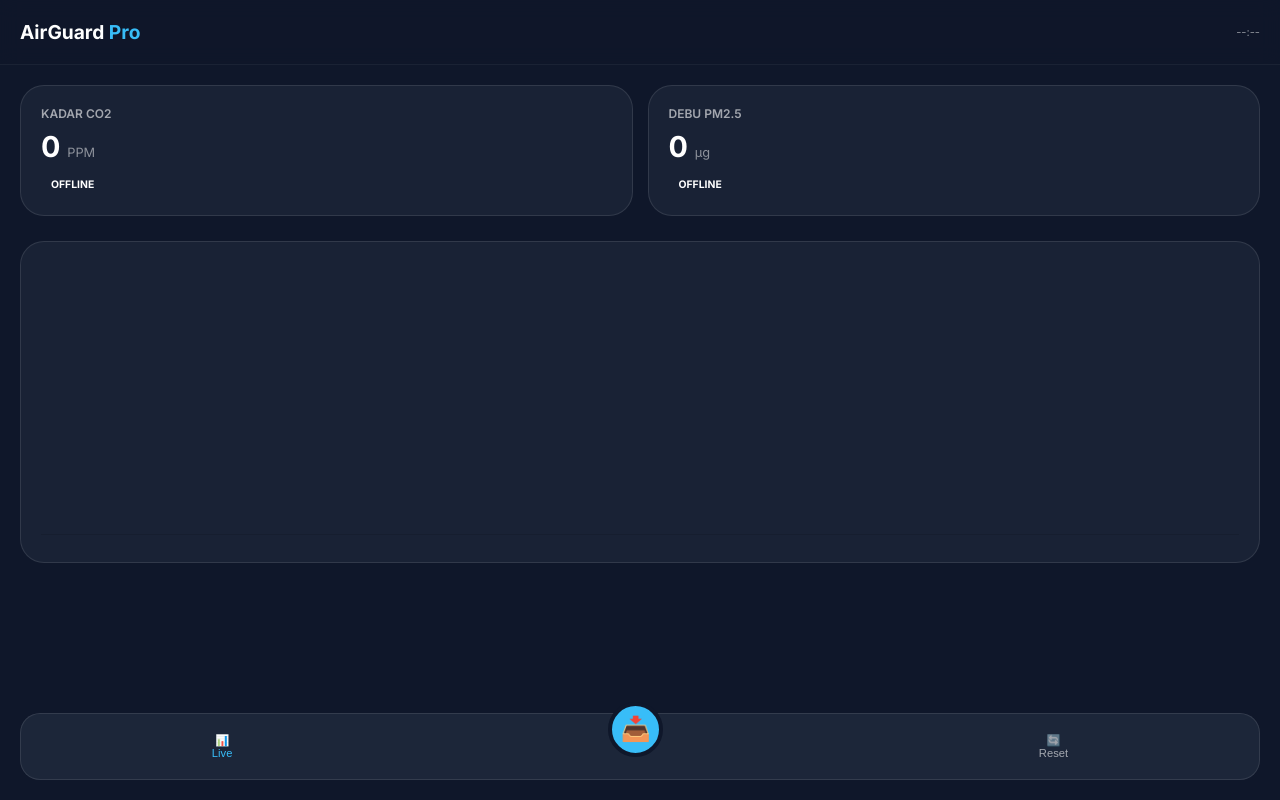
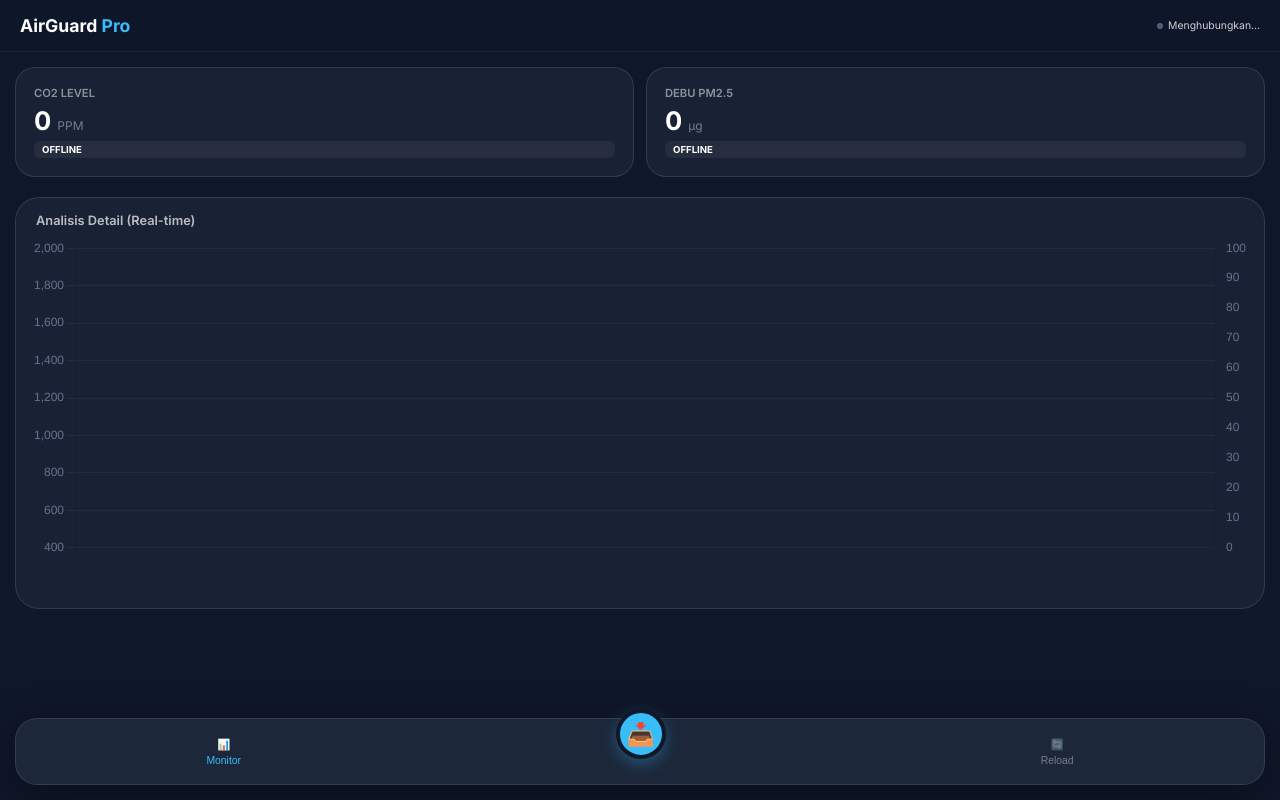
Before and after one commit to risaldijufri141/monitoring_kualitas_udara, a plain HTML site: page index.html in a window 1280 px wide. Drawn offline with nearby package versions, Linux system fonts and the light colour scheme; no server answers.

Commit message:
Add files via upload

```diff
--- a/index.html
+++ b/index.html
@@ -4,7 +4,8 @@
     <meta charset="UTF-8">
     <meta name="viewport" content="width=device-width, initial-scale=1.0, maximum-scale=1.0, user-scalable=no">
     <meta name="theme-color" content="#0f172a">
-    <title>AirGuard Pro App</title>
+    <meta name="apple-mobile-web-app-capable" content="yes">
+    <title>AirGuard Pro - Dashboard App</title>
 
     <script src="https://www.gstatic.com/firebasejs/8.10.1/firebase-app.js"></script>
     <script src="https://www.gstatic.com/firebasejs/8.10.1/firebase-database.js"></script>
@@ -14,78 +15,69 @@
 
     <style>
         :root {
-            --primary: #38bdf8;
-            --bg: #0f172a;
-            --card: rgba(30, 41, 59, 0.7);
-            --success: #4ade80;  /* Hijau */
-            --warning: #fbbf24;  /* Kuning */
-            --danger: #f87171;   /* Merah */
+            --primary: #38bdf8; --bg: #0f172a; --card: rgba(30, 41, 59, 0.7);
+            --success: #4ade80; --warning: #fbbf24; --danger: #f87171;
         }
 
         body {
-            font-family: 'Inter', sans-serif;
-            background: var(--bg); color: white; margin: 0; padding: 0;
-            overflow-x: hidden; -webkit-tap-highlight-color: transparent;
+            font-family: 'Inter', sans-serif; background: var(--bg); color: white;
+            margin: 0; padding: 0; overflow-x: hidden; -webkit-tap-highlight-color: transparent;
         }
 
+        /* App Header */
         .app-header {
-            position: sticky; top: 0; background: rgba(15, 23, 42, 0.8);
-            backdrop-filter: blur(10px); padding: 20px; display: flex;
+            position: sticky; top: 0; background: rgba(15, 23, 42, 0.9);
+            backdrop-filter: blur(15px); padding: 15px 20px; display: flex;
             justify-content: space-between; align-items: center; z-index: 100;
             border-bottom: 1px solid rgba(255,255,255,0.05);
         }
+        .brand { font-weight: 700; font-size: 1.1rem; }
+        .brand span { color: var(--primary); }
+        .live-indicator { font-size: 0.65rem; display: flex; align-items: center; gap: 5px; opacity: 0.8; }
+        .dot { width: 6px; height: 6px; border-radius: 50%; background: #64748b; }
+        .dot.active { background: var(--success); box-shadow: 0 0 8px var(--success); }
 
-        .brand { font-weight: 700; font-size: 1.2rem; }
-        .brand span { color: var(--primary); }
+        /* Main App Content */
+        .app-container { padding: 15px; padding-bottom: 100px; }
 
-        .app-container { padding: 20px; padding-bottom: 100px; }
-        .app-grid { display: grid; grid-template-columns: 1fr 1fr; gap: 15px; margin-bottom: 25px; }
+        .app-grid { display: grid; grid-template-columns: 1fr 1fr; gap: 12px; margin-bottom: 20px; }
+        .app-card {
+            background: var(--card); border-radius: 20px; padding: 18px;
+            border: 1px solid rgba(255,255,255,0.1); transition: all 0.4s cubic-bezier(0.4, 0, 0.2, 1);
+        }
+        .card-label { opacity: 0.5; font-size: 0.7rem; font-weight: 600; text-transform: uppercase; }
+        .card-value { font-size: 1.6rem; font-weight: 700; margin: 5px 0; transition: 0.3s; }
+        .card-unit { font-size: 0.75rem; opacity: 0.4; font-weight: 400; }
+        .status-tag { font-size: 0.6rem; font-weight: 800; padding: 3px 8px; border-radius: 6px; background: rgba(255,255,255,0.05); }
 
-        .app-card {
-            background: var(--card); border-radius: 24px; padding: 20px;
-            border: 1px solid rgba(255,255,255,0.1); transition: 0.3s;
-        }
-
-        .card-label { opacity: 0.6; font-size: 0.75rem; font-weight: 600; }
-        .card-value { font-size: 1.8rem; font-weight: 700; margin: 8px 0; }
-        .card-unit { font-size: 0.8rem; opacity: 0.5; font-weight: 400; }
-
-        .status-tag {
-            font-size: 0.65rem; font-weight: 800; padding: 4px 10px;
-            border-radius: 8px; text-transform: uppercase; display: inline-block;
-        }
-
-        /* Color States */
+        /* Kategori Colors */
         .state-safe { color: var(--success); }
         .state-warn { color: var(--warning); }
         .state-danger { color: var(--danger); animation: pulse 1s infinite; }
+        @keyframes pulse { 0%, 100% { transform: scale(1); } 50% { transform: scale(1.05); } }
 
-        @keyframes pulse {
-            0% { transform: scale(1); opacity: 1; }
-            50% { transform: scale(1.05); opacity: 0.8; }
-            100% { transform: scale(1); opacity: 1; }
+        /* Chart Section */
+        .chart-section {
+            background: var(--card); border-radius: 24px; padding: 15px;
+            height: 380px; border: 1px solid rgba(255,255,255,0.1);
         }
-
-        .chart-container {
-            background: var(--card); border-radius: 24px; padding: 20px;
-            height: 280px; border: 1px solid rgba(255,255,255,0.1);
-        }
+        .chart-header { display: flex; justify-content: space-between; align-items: center; margin-bottom: 10px; padding: 0 5px; }
+        .chart-title { font-size: 0.8rem; font-weight: 600; opacity: 0.7; }
 
         /* Bottom Nav */
         .bottom-nav {
-            position: fixed; bottom: 20px; left: 20px; right: 20px;
-            background: rgba(30, 41, 59, 0.9); backdrop-filter: blur(15px);
-            height: 65px; border-radius: 20px; display: flex;
+            position: fixed; bottom: 15px; left: 15px; right: 15px;
+            background: rgba(30, 41, 59, 0.95); backdrop-filter: blur(20px);
+            height: 65px; border-radius: 22px; display: flex;
             justify-content: space-around; align-items: center;
-            border: 1px solid rgba(255,255,255,0.1); z-index: 1000;
+            border: 1px solid rgba(255,255,255,0.1); box-shadow: 0 10px 40px rgba(0,0,0,0.4); z-index: 1000;
         }
-
-        .nav-btn { background: none; border: none; color: white; font-size: 0.7rem; opacity: 0.6; }
-        .nav-btn.active { opacity: 1; color: var(--primary); }
-        .center-btn {
-            background: var(--primary); color: var(--bg); width: 55px; height: 55px;
+        .nav-item { background: none; border: none; color: white; opacity: 0.4; font-size: 0.65rem; display: flex; flex-direction: column; align-items: center; gap: 4px; }
+        .nav-item.active { opacity: 1; color: var(--primary); }
+        .export-btn {
+            background: var(--primary); color: var(--bg); width: 50px; height: 50px;
             border-radius: 50%; display: flex; align-items: center; justify-content: center;
-            margin-top: -35px; border: 4px solid var(--bg); font-size: 1.5rem;
+            margin-top: -35px; border: 4px solid var(--bg); font-size: 1.4rem; box-shadow: 0 5px 15px rgba(56,189,248,0.3);
         }
     </style>
 </head>
@@ -93,36 +85,42 @@
 
     <header class="app-header">
         <div class="brand">AirGuard <span>Pro</span></div>
-        <div style="font-size: 0.7rem; opacity: 0.5;" id="time-display">--:--</div>
+        <div class="live-indicator">
+            <div id="active-dot" class="dot"></div>
+            <span id="active-text">Menghubungkan...</span>
+        </div>
     </header>
 
     <main class="app-container">
         <div class="app-grid">
             <div class="app-card" id="card-co2">
-                <div class="card-label">KADAR CO2</div>
+                <div class="card-label">CO2 Level</div>
                 <div id="co2-val" class="card-value">0 <span class="card-unit">PPM</span></div>
-                <div id="co2-status" class="status-tag">OFFLINE</div>
+                <div id="co2-st" class="status-tag">OFFLINE</div>
             </div>
-
             <div class="app-card" id="card-pm">
-                <div class="card-label">DEBU PM2.5</div>
+                <div class="card-label">Debu PM2.5</div>
                 <div id="pm-val" class="card-value">0 <span class="card-unit">µg</span></div>
-                <div id="pm-status" class="status-tag">OFFLINE</div>
+                <div id="pm-st" class="status-tag">OFFLINE</div>
             </div>
         </div>
 
-        <div class="chart-container">
-            <canvas id="liveChart"></canvas>
+        <div class="chart-section">
+            <div class="chart-header">
+                <div class="chart-title">Analisis Detail (Real-time)</div>
+            </div>
+            <div style="height: 320px;"><canvas id="detailChart"></canvas></div>
         </div>
     </main>
 
     <nav class="bottom-nav">
-        <button class="nav-btn active">📊<br>Live</button>
-        <button class="center-btn" onclick="exportToExcel()">📥</button>
-        <button class="nav-btn" onclick="window.location.reload()">🔄<br>Reset</button>
+        <button class="nav-item active"><span>📊</span>Monitor</button>
+        <button class="export-btn" onclick="exportToExcel()">📥</button>
+        <button class="nav-item" onclick="window.location.reload()"><span>🔄</span>Reload</button>
     </nav>
 
 <script>
+    // --- Konfigurasi Firebase ---
     const firebaseConfig = {
         apiKey: "AIzaSyAeNo2FiRyRsYkt3yNlaoTjKYehA8KDiV8",
         databaseURL: "https://air-quality-monitoring-97365-default-rtdb.asia-southeast1.firebasedatabase.app",
@@ -132,77 +130,105 @@
     const db = firebase.database();
 
     let chart;
-    let excelBuffer = [];
+    let excelData = [];
+    let lastPulse = Date.now();
 
     function init() {
-        const ctx = document.getElementById('liveChart').getContext('2d');
-        chart = new Chart(ctx, {
-            type: 'line',
-            data: { labels: [], datasets: [
-                { label: 'CO2', borderColor: '#38bdf8', data: [], tension: 0.4, pointRadius: 0, fill: true, backgroundColor: 'rgba(56, 189, 248, 0.05)' },
-                { label: 'PM2.5', borderColor: '#fb923c', data: [], tension: 0.4, pointRadius: 0, fill: true, backgroundColor: 'rgba(251, 146, 60, 0.05)' }
-            ]},
-            options: { responsive: true, maintainAspectRatio: false, plugins: { legend: { display: false } }, scales: { y: { display: false }, x: { grid: { display: false } } } }
-        });
+        initDetailedChart();
 
         db.ref('monitoring').on('value', snap => {
             if(!snap.exists()) return;
-            let labels = [], co2Data = [], pmData = [];
-            excelBuffer = [];
+            lastPulse = Date.now();
+            updateStatus(true);
+
+            let labels = [], co2s = [], pms = [];
+            excelData = [];
 
             snap.forEach(child => {
                 const d = child.val();
                 const now = new Date();
-                const ts = now.toLocaleTimeString('id-ID', {hour:'2-digit', minute:'2-digit'});
+                const timeStr = now.toLocaleTimeString('id-ID', {hour:'2-digit', minute:'2-digit'});
 
-                labels.push(ts);
-                co2Data.push(d.co2);
-                pmData.push(d.pm25);
+                labels.push(timeStr);
+                co2s.push(d.co2);
+                pms.push(d.pm25);
 
-                excelBuffer.push({
+                const cat = getCat(d.co2, d.pm25);
+                excelData.push({
                     "Waktu": now.toLocaleString(),
                     "CO2 (PPM)": Math.round(d.co2),
                     "PM2.5 (ug/m3)": Math.round(d.pm25),
-                    "Kategori": getCategory(d.co2, d.pm25).text
+                    "Status": cat.text
                 });
 
                 updateCard('co2', d.co2);
                 updateCard('pm', d.pm25);
             });
 
-            chart.data.labels = labels.slice(-15);
-            chart.data.datasets[0].data = co2Data.slice(-15);
-            chart.data.datasets[1].data = pmData.slice(-15);
+            chart.data.labels = labels.slice(-20);
+            chart.data.datasets[0].data = co2s.slice(-20);
+            chart.data.datasets[1].data = pms.slice(-20);
             chart.update();
-            document.getElementById('time-display').innerText = new Date().toLocaleTimeString();
         });
     }
 
-    function getCategory(co2, pm) {
-        // Logika 3 Kategori: Aman, Waspada, Bahaya
-        if (co2 > 1200 || pm > 35) return { text: "BAHAYA", class: "state-danger", bg: "rgba(248, 113, 113, 0.1)" };
-        if (co2 > 800 || pm > 15) return { text: "WASPADA", class: "state-warn", bg: "rgba(251, 191, 36, 0.1)" };
-        return { text: "AMAN", class: "state-safe", bg: "rgba(74, 222, 128, 0.1)" };
+    function initDetailedChart() {
+        const ctx = document.getElementById('detailChart').getContext('2d');
+        const g1 = ctx.createLinearGradient(0, 0, 0, 300);
+        g1.addColorStop(0, 'rgba(56, 189, 248, 0.3)'); g1.addColorStop(1, 'transparent');
+        const g2 = ctx.createLinearGradient(0, 0, 0, 300);
+        g2.addColorStop(0, 'rgba(251, 146, 60, 0.3)'); g2.addColorStop(1, 'transparent');
+
+        chart = new Chart(ctx, {
+            type: 'line',
+            data: { labels: [], datasets: [
+                { label: 'CO2', borderColor: '#38bdf8', data: [], tension: 0.4, fill: true, backgroundColor: g1, yAxisID: 'y', pointRadius: 0 },
+                { label: 'PM2.5', borderColor: '#fb923c', data: [], tension: 0.4, fill: true, backgroundColor: g2, yAxisID: 'y1', pointRadius: 0 }
+            ]},
+            options: {
+                responsive: true, maintainAspectRatio: false,
+                plugins: { legend: { display: false } },
+                scales: {
+                    y: { position: 'left', grid: { color: 'rgba(255,255,255,0.05)' }, ticks: { color: '#64748b' }, min: 400, max: 2000 },
+                    y1: { position: 'right', grid: { display: false }, ticks: { color: '#64748b' }, min: 0, max: 100 },
+                    x: { grid: { display: false }, ticks: { color: '#64748b', maxTicksLimit: 6 } }
+                }
+            }
+        });
+    }
+
+    function getCat(co2, pm) {
+        if (co2 > 1200 || pm > 35) return { text: "BAHAYA", cls: "state-danger", bg: "rgba(248, 113, 113, 0.1)" };
+        if (co2 > 800 || pm > 15) return { text: "WASPADA", cls: "state-warn", bg: "rgba(251, 191, 36, 0.1)" };
+        return { text: "AMAN", cls: "state-safe", bg: "rgba(74, 222, 128, 0.1)" };
     }
 
     function updateCard(type, val) {
-        const cat = (type === 'co2') ? getCategory(val, 0) : getCategory(0, val);
+        const cat = (type === 'co2') ? getCat(val, 0) : getCat(0, val);
         const valEl = document.getElementById(type + '-val');
-        const stEl = document.getElementById(type + '-status');
+        const stEl = document.getElementById(type + '-st');
         const cardEl = document.getElementById('card-' + type);
 
         valEl.innerHTML = `${Math.round(val)} <span class="card-unit">${type=='co2'?'PPM':'µg'}</span>`;
-        valEl.className = `card-value ${cat.class}`;
+        valEl.className = `card-value ${cat.cls}`;
         stEl.innerText = cat.text;
-        stEl.style.color = `var(--${cat.class.split('-')[1]})`;
+        stEl.style.color = `var(--${cat.cls.split('-')[1]})`;
         cardEl.style.background = cat.bg;
     }
 
+    function updateStatus(isOnline) {
+        document.getElementById('active-dot').className = isOnline ? 'dot active' : 'dot';
+        document.getElementById('active-text').innerText = isOnline ? 'Live Monitoring' : 'Alat Offline';
+    }
+
+    setInterval(() => { if(Date.now() - lastPulse > 15000) updateStatus(false); }, 5000);
+
     function exportToExcel() {
-        const ws = XLSX.utils.json_to_sheet(excelBuffer);
+        if(excelData.length === 0) return alert("Belum ada data.");
+        const ws = XLSX.utils.json_to_sheet(excelData);
         const wb = XLSX.utils.book_new();
-        XLSX.utils.book_append_sheet(wb, ws, "AirQualityReport");
-        XLSX.writeFile(wb, `Report_${new Date().toLocaleDateString()}.xlsx`);
+        XLSX.utils.book_append_sheet(wb, ws, "Data");
+        XLSX.writeFile(wb, `AirGuard_Laporan_${new Date().toLocaleDateString()}.xlsx`);
     }
 
     init();
```
